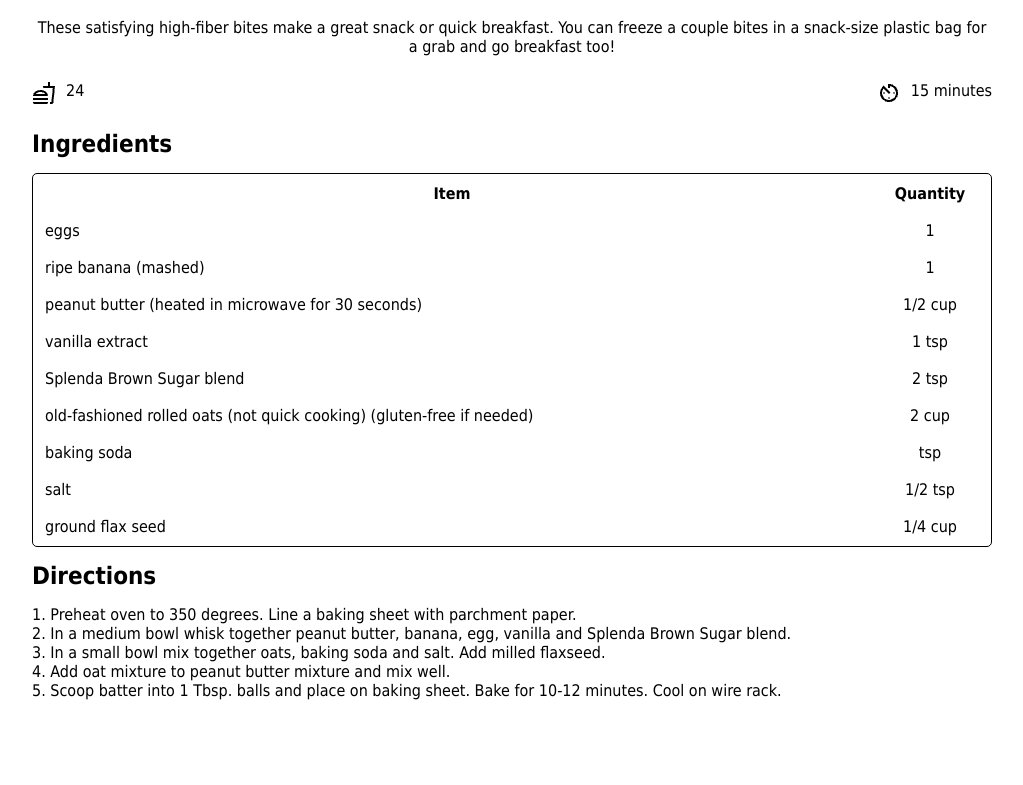
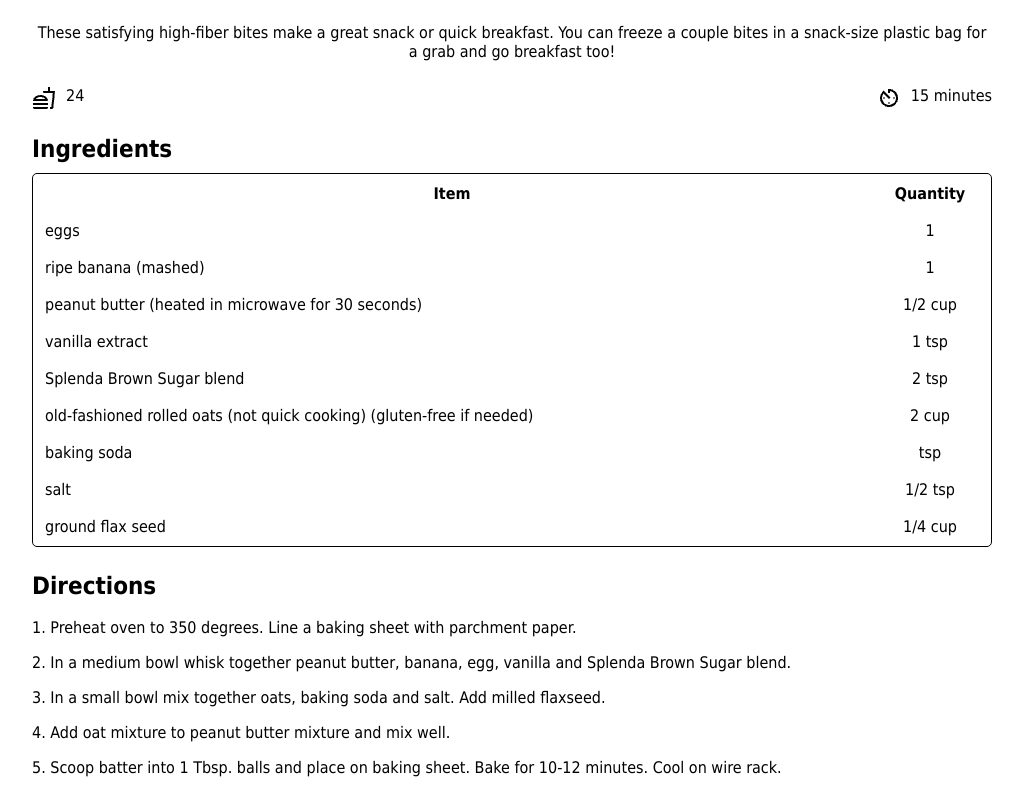
Before and after one commit to chapmancbVCU/odin-recipes, a React (Vite) app: page /#/recipe/2 in a window 1280 px wide. Shown: the part 898-1683 px from the top of the page, without its empty margins (128-1151 px from the left). Before the commit the page ends 1598 px from the top, so only its background shows below. Built offline with nearby package versions, Linux system fonts and the light colour scheme.

Commit message:
Added space between items in directions

```diff
--- a/src/App.css
+++ b/src/App.css
@@ -7,6 +7,10 @@ body {
     text-align: center;
     margin-left: auto;
     margin-right: auto;
+}
+
+.direction-list-item {
+    line-height: 35px;
 }
 
 .directions-list > li {
@@ -64,7 +68,7 @@ h1 {
 
 h2 {
     width: 75%;
-    margin: 15px auto;
+    margin: 25px auto 10px auto;
 }
 
 .home-link {
--- a/src/components/Recipe.tsx
+++ b/src/components/Recipe.tsx
@@ -175,7 +175,7 @@ function Recipe() {
             <h2>Directions</h2>
             <ol className="directions-list">
                 {directions.map((direction: string) => {
-                   return <li>{direction}</li>
+                   return <li className="direction-list-item">{direction}</li>
                 })}
             </ol>
         </div>
```
